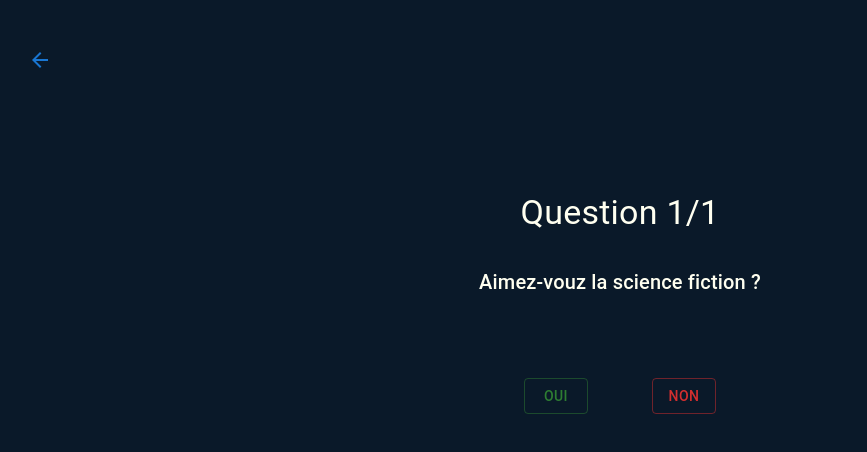
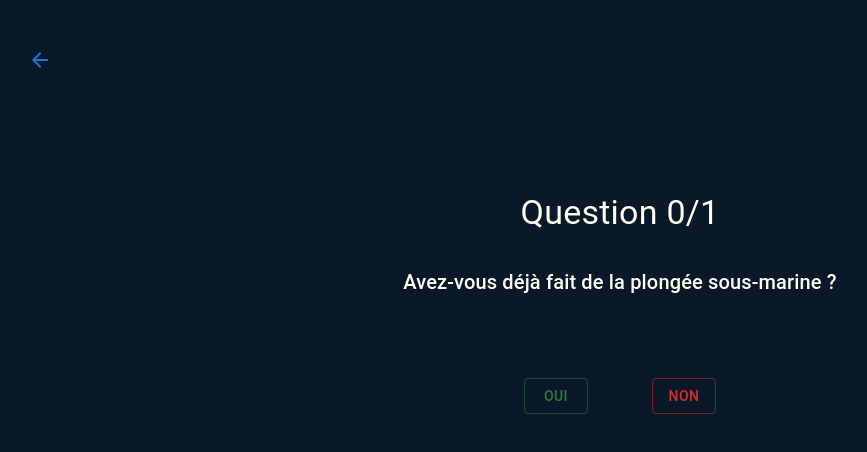
Before and after one commit to B3r4ti0n/IotProject, a React (Create React App) app in the folder iotinder/: page /match in a window 1280 px wide. Shown: the top 452 px of the page, without its empty margins (20-887 px from the left). Built offline with nearby package versions, Linux system fonts and the light colour scheme; the HTML template or start-up script is replaced by a standard one.

Commit message:
Question logic improvements

```diff
--- a/iotinder/src/app/assets/questions.js
+++ b/iotinder/src/app/assets/questions.js
@@ -1,5 +1,4 @@
-const QuestionList = () => {
-  const questions = [
+const questionsList = [
   {
     id: 1,
     text: "Avez-vous déjà voyagé en dehors de votre pays d'origine ?",
@@ -56,6 +55,5 @@ const QuestionList = () => {
   { id: 49, text: "Avez-vous déjà fait un safari ?" },
   { id: 50, text: "Aimez-vous aller dans des galeries d'art ?" },
 ];
-};
 
-export default QuestionList;
+export default questionsList;
--- a/iotinder/src/app/screens/match/Match.js
+++ b/iotinder/src/app/screens/match/Match.js
@@ -1,6 +1,6 @@
 import { useEffect, useState } from "react";
 import { useNavigate } from "react-router-dom";
-import QuestionList from "../../assets/questions";
+import questionsList from "../../assets/questions";
 import Box from "@mui/material/Box";
 import Typography from "@mui/material/Typography";
 import Button from "@mui/material/Button";
@@ -10,19 +10,37 @@ import ArrowBackIcon from "@mui/icons-material/ArrowBack";
 function Match() {
   const navigate = useNavigate();
   const [loading, setLoading] = useState("true");
-  const [questionsArray, setQuestionsArray] = useState([]);
+  const [activeQuestion, setActiveQuestion] = useState();
+  const [idList, setIdList] = useState([]);
 
-  function loadQuestions() {
-    // Load questions and set questions array
+  function getNewRandomQuestion() {
+    const randomQuestion =
+      questionsList[Math.floor(Math.random() * questionsList.length)];
+    return randomQuestion;
+  }
+
+  function loadQuestion() {
+    let newQuestionAded = true;
+    while (newQuestionAded) {
+      const randomQuestion = getNewRandomQuestion();
+      if (!idList.includes(randomQuestion.id)) {
+        setIdList((idList) => [...idList, randomQuestion.id]);
+        setActiveQuestion(randomQuestion.text);
+        newQuestionAded = false;
+      }
+    }
   }
 
   useEffect(() => {
-    loadQuestions();
+    loadQuestion();
   }, []);
 
   function handleAnswer(answer) {
-    // Handle yes answer
-    console.log(answer);
+    if (idList.length <= 10) {
+      loadQuestion();
+    } else {
+      navigate("/Result");
+    }
   }
 
   return (
@@ -52,7 +70,7 @@ function Match() {
           }}
         >
           <Typography variant="h4" component="h4">
-            Question 1/1
+            Question {idList.length - 2}/1
           </Typography>
         </Box>
         <Box>
@@ -62,7 +80,7 @@ function Match() {
             }}
           >
             <Typography variant="h6" component="h6">
-              Aimez-vouz la science fiction ?
+              {activeQuestion}
             </Typography>
           </Box>
           <Box>
```
Lines whose indentation alone changed are shown as unchanged.
